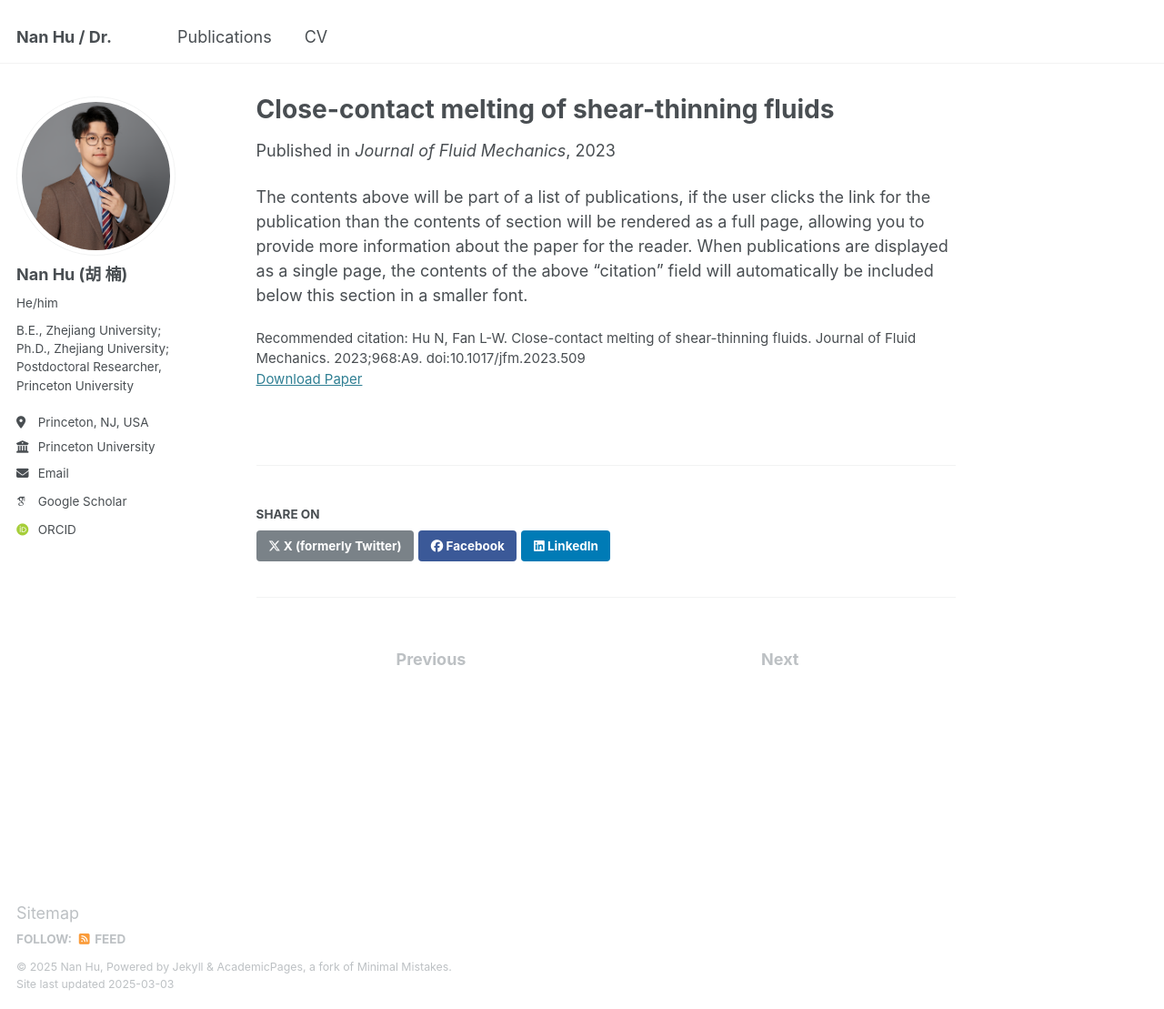
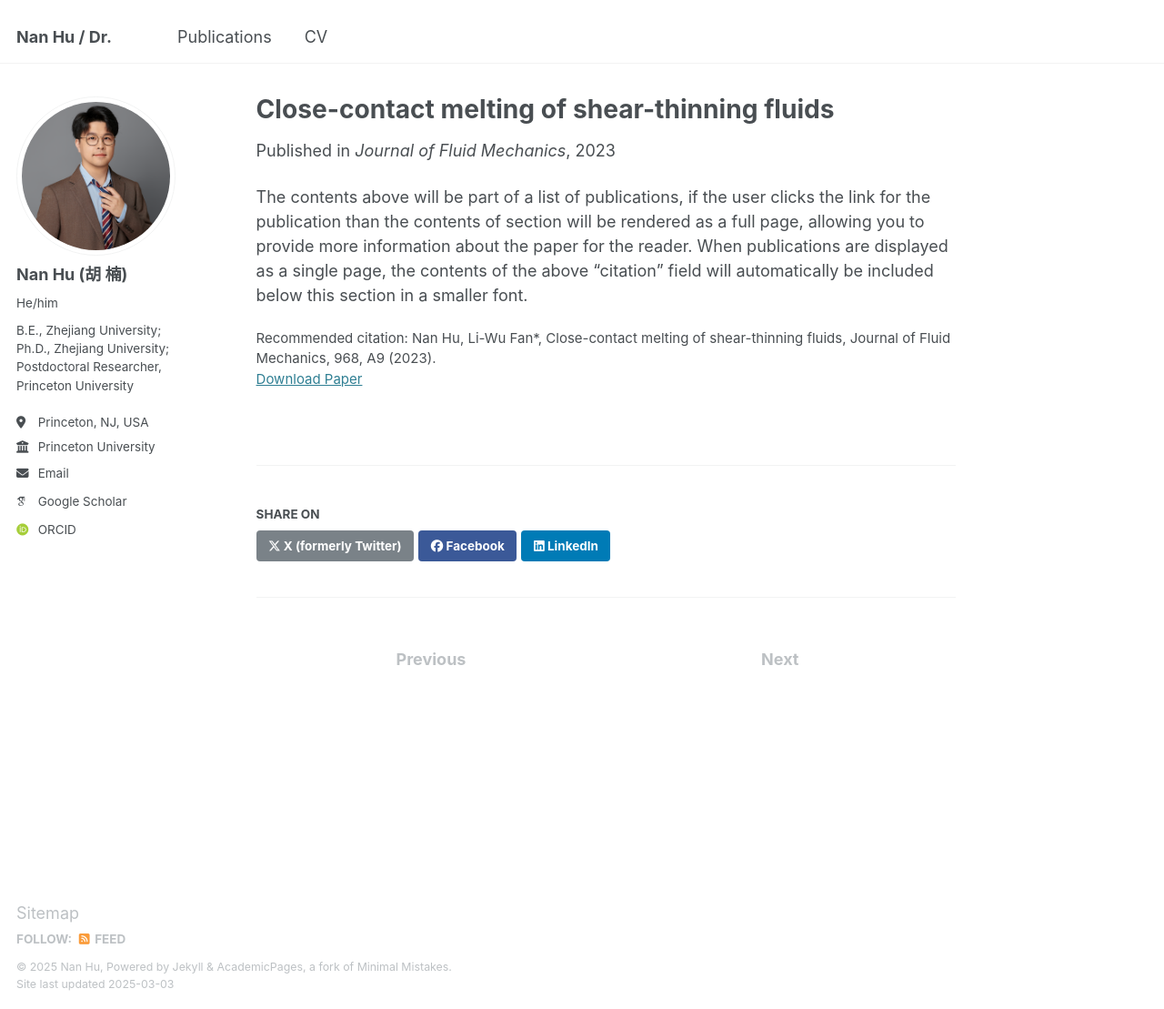
Before and after one commit to princetonNanHu/Nan, a Jekyll site: the page built from _publications/2023-07-28-Close-contact melting of shear-thinning fluids.md, in a window 1280 px wide and 1109 px high. Shown: the whole window at 91% size. Built offline with Jekyll 4.4.1, drawn with Linux system fonts in a browser that asks for light colours; some web fonts are replaced.

Commit message:
Update 2023-07-28-Close-contact melting of shear-thinning fluids.md

```diff
--- a/_publications/2023-07-28-Close-contact melting of shear-thinning fluids.md
+++ b/_publications/2023-07-28-Close-contact melting of shear-thinning fluids.md
@@ -5,7 +5,7 @@ category: manuscripts
 excerpt: 'We presented a theoretical framework for predicting the variation of liquid melt film thickness and motion of unmelted solid for both Carreau and power-law fluids.'
 date: 2023-07-28
 venue: 'Journal of Fluid Mechanics'
-citation: 'Hu N, Fan L-W. Close-contact melting of shear-thinning fluids. Journal of Fluid Mechanics. 2023;968:A9. doi:10.1017/jfm.2023.509'
+citation: 'Nan Hu, Li-Wu Fan*, Close-contact melting of shear-thinning fluids, Journal of Fluid Mechanics, 968, A9 (2023).'
 paperurl: 'https://www.cambridge.org/core/journals/journal-of-fluid-mechanics/article/abs/closecontact-melting-of-shearthinning-fluids/E7D19E29A5E38430F01FD814C6BCF9FB'
 permalink: 'https://www.cambridge.org/core/journals/journal-of-fluid-mechanics/article/abs/closecontact-melting-of-shearthinning-fluids/E7D19E29A5E38430F01FD814C6BCF9FB'
 ---
```
